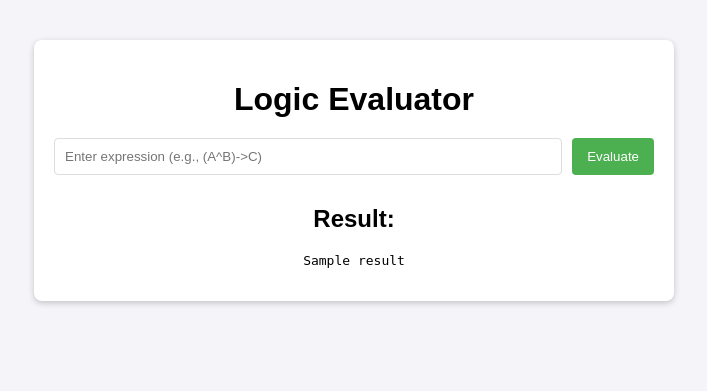
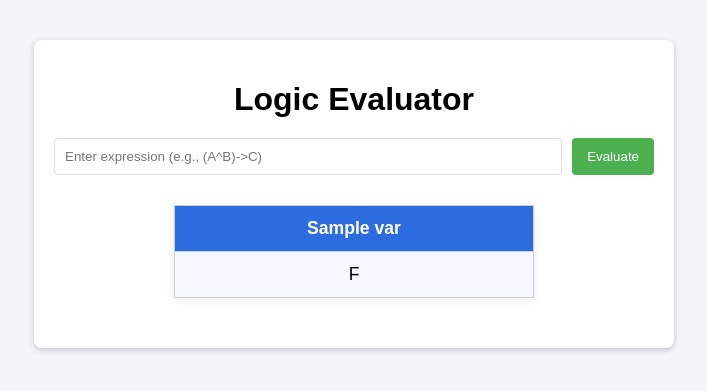
Before and after one commit to wasiq345/LogiCalc, a Flask app: template gui/templates/index.html in a window 1280 px wide. Shown: the top 391 px of the page, without its empty margins (286-993 px from the left). Run offline with Flask 3, Linux system fonts and the light colour scheme; the template is opened without the code that fills it: most values are stand-ins (such as "Sample title", 1, 10 or a date in 2020).

Commit message:
contains html file

```diff
--- a/gui/templates/index.html
+++ b/gui/templates/index.html
@@ -13,10 +13,22 @@
             <button type="submit">Evaluate</button>
         </form>
 
-        {% if result %}
+        {% if variables %}
         <div class="output">
-            <h2>Result:</h2>
-            <pre>{{ result }}</pre>
+            <table>
+                <tr>
+                    {% for var in variables %}
+                        <th>{{ var }}</th>
+                    {% endfor %}
+                </tr>
+                    {% for row in rows%}
+                        <tr>
+                            {%for val in row %}
+                                <td> {{"T" if val else "F"}} </td>
+                                {% endfor %}
+                        </tr>
+                    {% endfor %}
+            </table>
         </div>
         {% endif %}
     </div>
```
